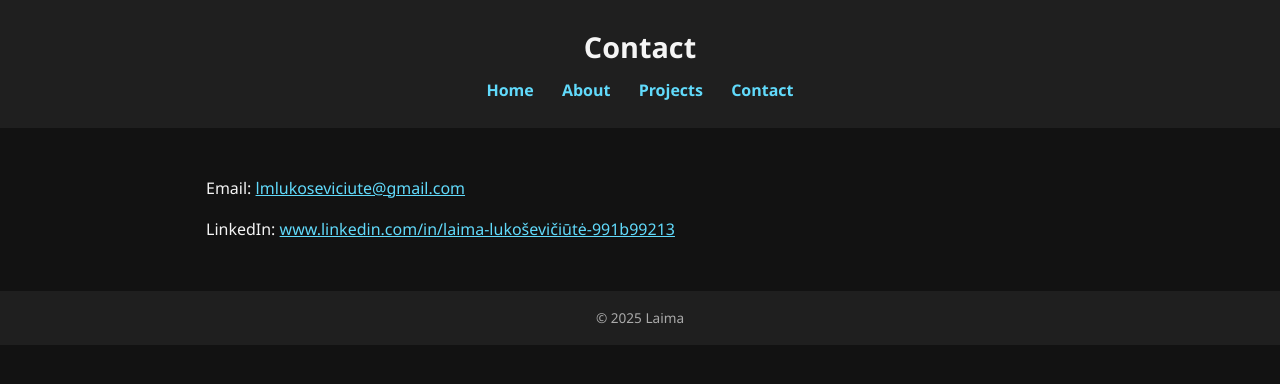
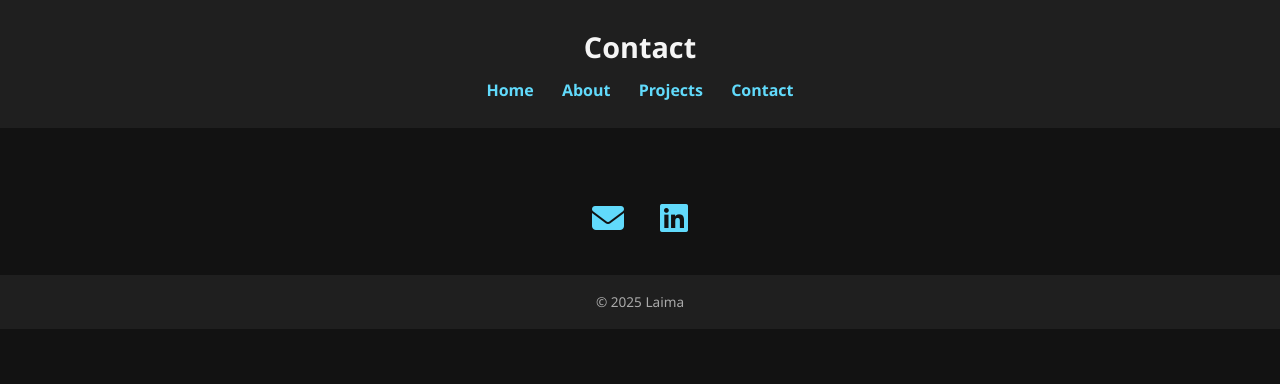
Before and after one commit to lmlukoseviciute/beautiful_data, a plain HTML site: page contact.html in a window 1280 px wide. Drawn offline with Linux system fonts and the light colour scheme.

Commit message:
Update contact.html
icons

```diff
--- a/contact.html
+++ b/contact.html
@@ -5,6 +5,24 @@
   <meta name="viewport" content="width=device-width, initial-scale=1.0" />
   <title>Contact | My Portfolio</title>
   <link rel="stylesheet" href="css/style.css" />
+  <script src="https://kit.fontawesome.com/a076d05399.js" crossorigin="anonymous"></script>
+  <style>
+    .contact-icons {
+      text-align: center;
+      margin-top: 2rem;
+    }
+
+    .contact-icons a {
+      margin: 0 1rem;
+      font-size: 2rem;
+      color: #61dafb;
+      text-decoration: none;
+    }
+
+    .contact-icons a:hover {
+      color: #1fa2ff;
+    }
+  </style>
 </head>
 <body>
   <header>
@@ -17,8 +35,10 @@
     </nav>
   </header>
   <main>
-    <p>Email: <a href="mailto:lmlukoseviciute@gmail.com">lmlukoseviciute@gmail.com</a></p>
-    <p>LinkedIn: <a href="www.linkedin.com/in/laima-lukoševičiūtė-991b99213" target="_blank">www.linkedin.com/in/laima-lukoševičiūtė-991b99213</a></p>
+    <div class="contact-icons">
+      <a href="mailto:lmlukoseviciute@gmail.com" aria-label="Email"><i class="fas fa-envelope"></i></a>
+      <a href="www.linkedin.com/in/laima-lukoševičiūtė-991b99213" target="_blank" aria-label="LinkedIn"><i class="fab fa-linkedin"></i></a>
+    </div>
   </main>
   <footer>© 2025 Laima</footer>
 </body>
```
